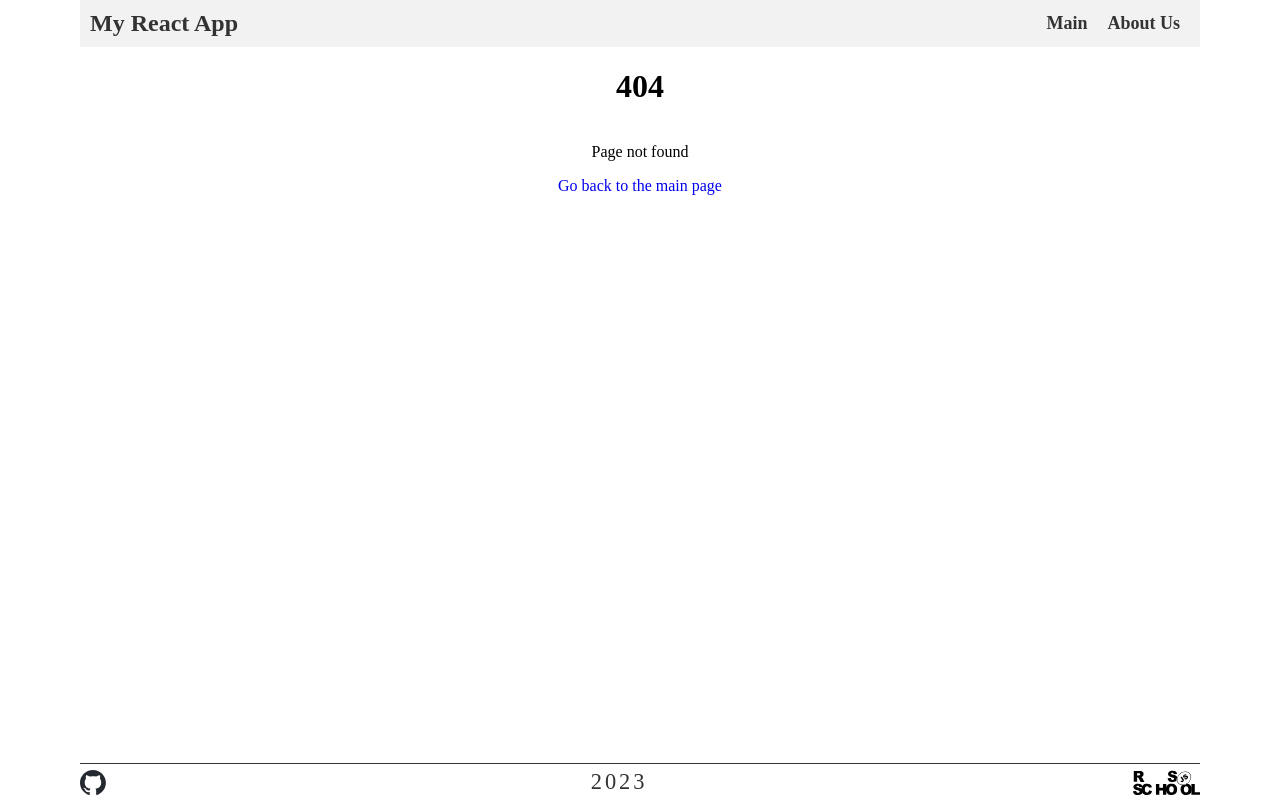
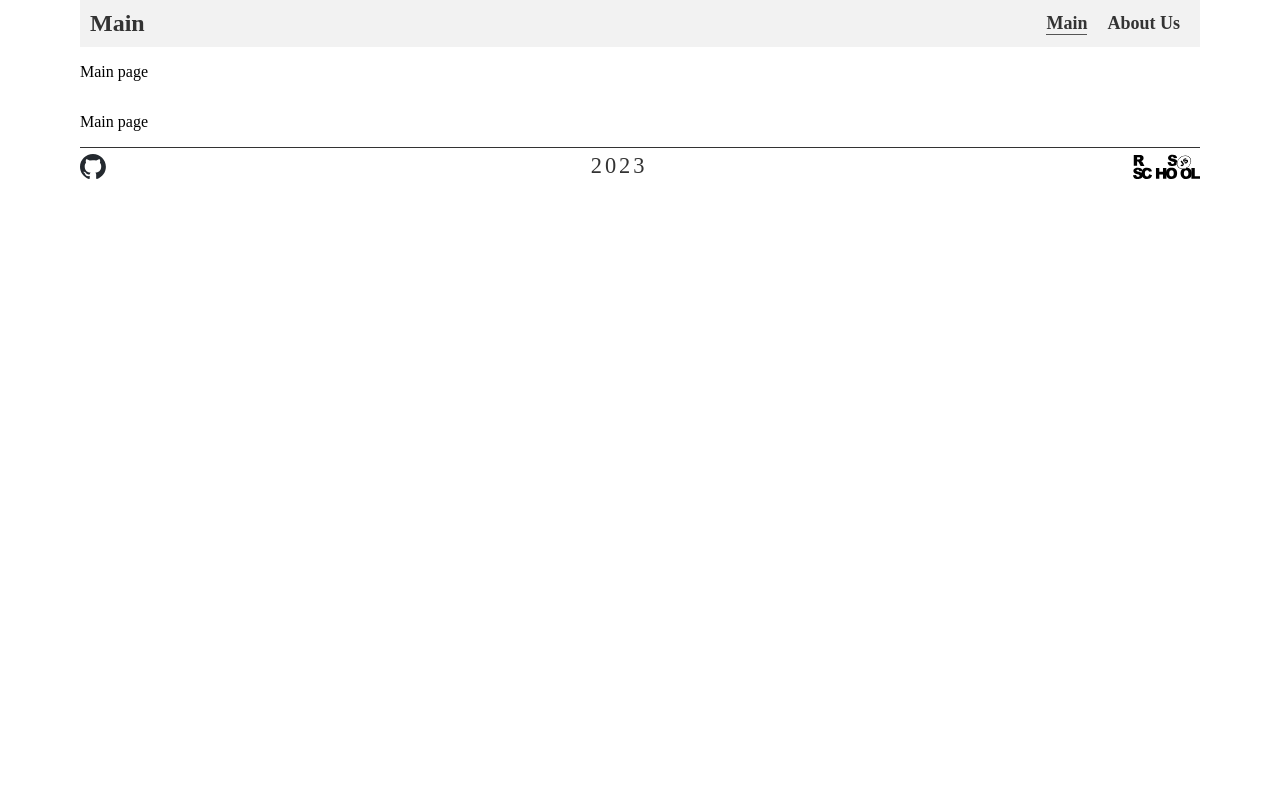
Before and after one commit to IvanBusygin/rss-react, a React (Vite) app: page /Main in a window 1280 px wide. Before the commit this address had no page. Built offline with nearby package versions, Linux system fonts and the light colour scheme.

Commit message:
feat: use HOC, the name of the page in the header

```diff
--- a/src/App.tsx
+++ b/src/App.tsx
@@ -1,32 +1,36 @@
-import { Route, Routes } from 'react-router-dom';
+import { Route, Routes, Navigate } from 'react-router-dom';
 import './App.css';
 
-import Layout from './components/layouts/Layout';
 import Main from './pages/Main/Main';
 import AboutUs from './pages/AboutUs/AboutUs';
 import NotFoundPage from './pages/NotFoundPage/NotFoundPage';
+import Header from './components/layouts/Header/Header';
+import Footer from './components/layouts/Footer/Footer';
 
 function App() {
   return (
-    <Routes>
-      <Route
-        path="/"
-        element={<Layout />}
-      >
+    <>
+      <Header />
+      <Routes>
         <Route
-          index
+          path="/"
+          element={<Navigate to="Main" />}
+        />
+        <Route
+          path="Main"
           element={<Main />}
         />
         <Route
-          path="about"
+          path="About"
           element={<AboutUs />}
         />
         <Route
           path="*"
           element={<NotFoundPage />}
         />
-      </Route>
-    </Routes>
+      </Routes>
+      <Footer />
+    </>
   );
 }
 
--- /dev/null
+++ b/src/HOC/WithRouter.tsx
@@ -0,0 +1,31 @@
+/* eslint-disable react/jsx-props-no-spreading */
+
+import React from 'react';
+import { useLocation, useNavigate, useParams } from 'react-router-dom';
+
+/** @deprecated Use `React Router hooks` instead */
+export interface WithRouterProps {
+  location: ReturnType<typeof useLocation>;
+  params: Record<string, string>;
+  navigate: ReturnType<typeof useNavigate>;
+}
+
+/** @deprecated Use `React Router hooks` instead */
+export const withRouter = <Props extends WithRouterProps>(
+  Component: React.ComponentType<Props>,
+) => {
+  return function Fn(props: Omit<Props, keyof WithRouterProps>) {
+    const location = useLocation();
+    const params = useParams();
+    const navigate = useNavigate();
+
+    return (
+      <Component
+        {...(props as Props)}
+        location={location}
+        params={params}
+        navigate={navigate}
+      />
+    );
+  };
+};
--- a/src/components/layouts/Footer/Footer.tsx
+++ b/src/components/layouts/Footer/Footer.tsx
@@ -1,6 +1,6 @@
 import styles from './footer.module.scss';
-import gitHubIcon from '../../../assets/img/github-mark.svg';
-import rsSchoolIcon from '../../../assets/img/rs_school-icon.svg';
+import gitHubIcon from '../../../assets/svg/github-mark.svg';
+import rsSchoolIcon from '../../../assets/svg/rs_school-icon.svg';
 
 function Footer() {
   return (
--- a/src/components/layouts/Header/Header.tsx
+++ b/src/components/layouts/Header/Header.tsx
@@ -1,17 +1,20 @@
-import { Link } from 'react-router-dom';
+import { useLocation } from 'react-router-dom';
 import styles from './header.module.scss';
 import Nav from '../Nav/Nav';
+import { withRouter } from '../../../HOC/WithRouter';
 
-function Header() {
+interface WithRouterProps {
+  location: ReturnType<typeof useLocation>;
+}
+function Header({ location }: WithRouterProps) {
+  const localPath = location?.pathname.slice(1);
+
   return (
     <header className={styles.header}>
-      <h1 className={styles.logo}>
-        <Link to="/">My React App</Link>
-      </h1>
-
+      <h1 className={styles.logo}>{localPath}</h1>
       <Nav />
     </header>
   );
 }
 
-export default Header;
+export default withRouter(Header);
--- a/src/components/layouts/Nav/Nav.tsx
+++ b/src/components/layouts/Nav/Nav.tsx
@@ -1,5 +1,5 @@
 import { NavLink } from 'react-router-dom';
-import styles from './Nav.module.scss';
+import styles from './nav.module.scss';
 
 export default function Nav() {
   type IActiveLink = { isActive: boolean };
@@ -9,13 +9,13 @@ export default function Nav() {
     <nav className={styles.navigation}>
       <NavLink
         className={activeElem}
-        to="/"
+        to="Main"
       >
         Main
       </NavLink>
       <NavLink
         className={activeElem}
-        to="about"
+        to="About"
       >
         About Us
       </NavLink>
--- a/src/main.tsx
+++ b/src/main.tsx
@@ -1,12 +1,12 @@
-import React from 'react';
+// import React from 'react';
 import { createRoot } from 'react-dom/client';
 import { BrowserRouter } from 'react-router-dom';
 import App from './App';
 
 createRoot(document.getElementById('root') as HTMLElement).render(
-  <React.StrictMode>
-    <BrowserRouter>
-      <App />
-    </BrowserRouter>
-  </React.StrictMode>,
+  // <React.StrictMode>
+  <BrowserRouter>
+    <App />
+  </BrowserRouter>,
+  // </React.StrictMode>,
 );
```
Also changed, not shown: src/assets/svg/github-mark.svg (renamed from src/assets/img/github-mark.svg), src/assets/svg/rs_school-icon.svg (added), src/components/layouts/Nav/nav.module.scss (renamed from src/components/layouts/Nav/Nav.module.scss).
